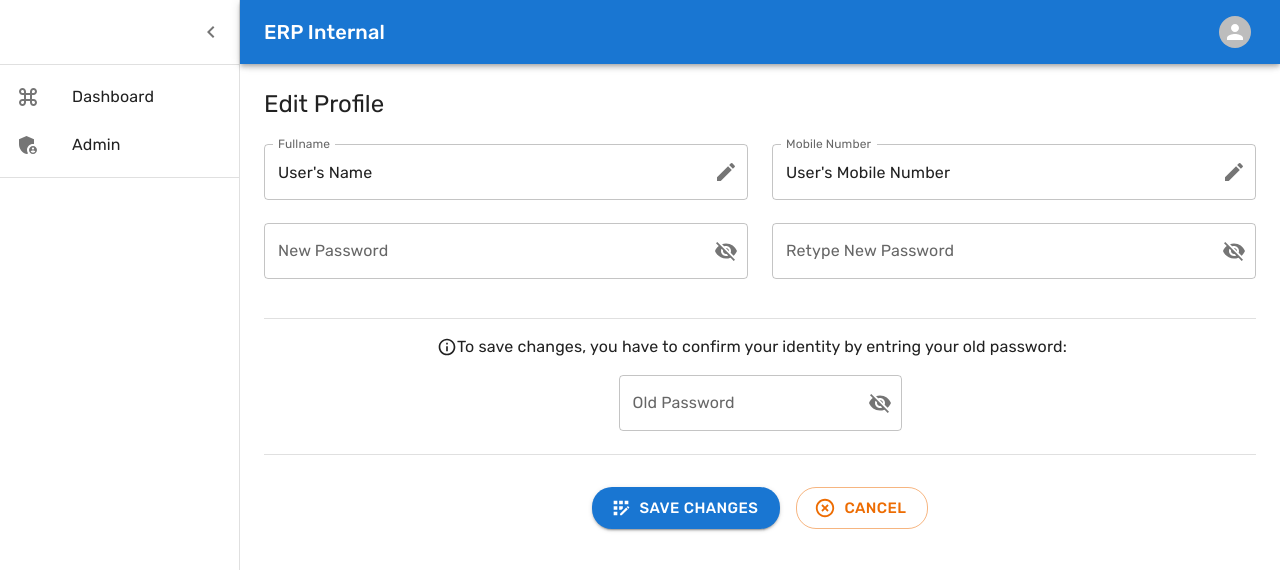
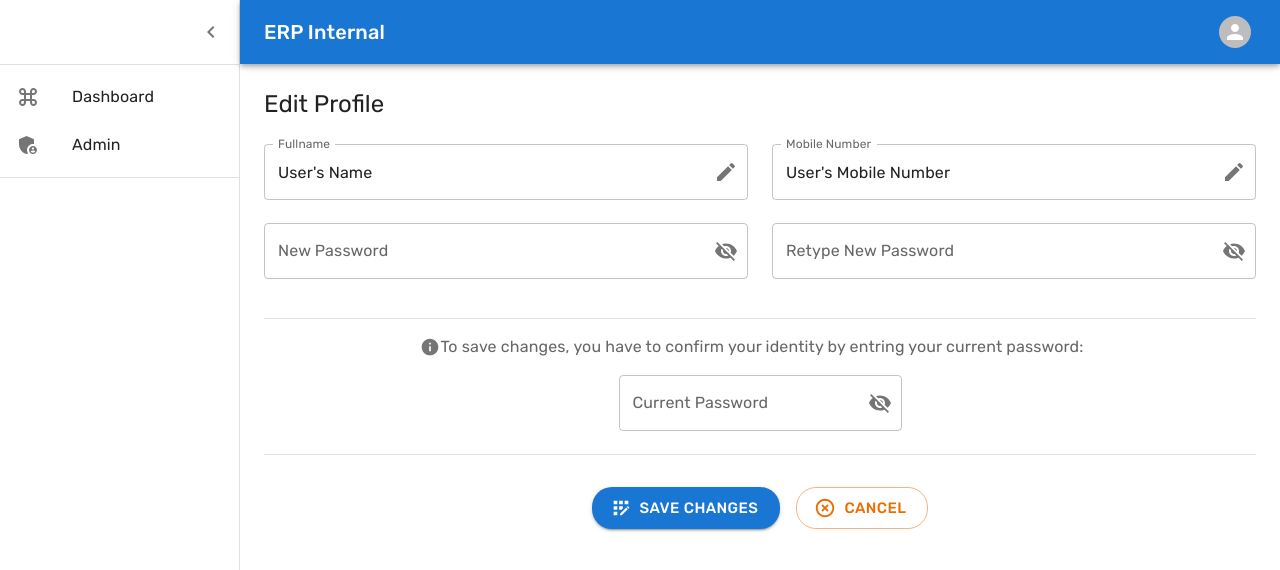
Before and after one commit to makmashuk/erp-RS, a Next.js app: page /dashboard/edit-profile in a window 1280 px wide. Shown: the top 570 px of the page. Built offline with nearby package versions, Linux system fonts and the light colour scheme.

Commit message:
Update edit-profile.js

```diff
--- a/pages/dashboard/edit-profile.js
+++ b/pages/dashboard/edit-profile.js
@@ -17,6 +17,7 @@ import HighlightOffOutlinedIcon from "@mui/icons-material/HighlightOffOutlined";
 import DoNotDisturbOnOutlinedIcon from "@mui/icons-material/DoNotDisturbOnOutlined";
 import { Divider } from "@mui/material";
 import InfoOutlinedIcon from "@mui/icons-material/InfoOutlined";
+import InfoIcon from "@mui/icons-material/Info";
 
 const EditProfile = () => {
   const [nameEdit, setNameEdit] = useState(false);
@@ -194,22 +195,23 @@ const EditProfile = () => {
             alignItems="center"
             mt={4}
           >
-            <InfoOutlinedIcon color="gray" fontSize="small" />
+            <InfoIcon color="action" fontSize="small" />
             <Typography
               variant="paragraph"
               component="paragraph"
               textAlign="center"
+              color="textSecondary"
             >
               To save changes, you have to confirm your identity by entring your
-              old password:
+              current password:
             </Typography>
           </Stack>
-          <Grid item xs={12} lg={8}>
+          <Grid item xs={12}>
             <TextField
               type={showPsw ? "text" : "password"}
               id="old-password"
               name="old-password"
-              label="Old Password"
+              label="Current Password"
               helperText=" "
               fullWidth
               InputProps={{
```
